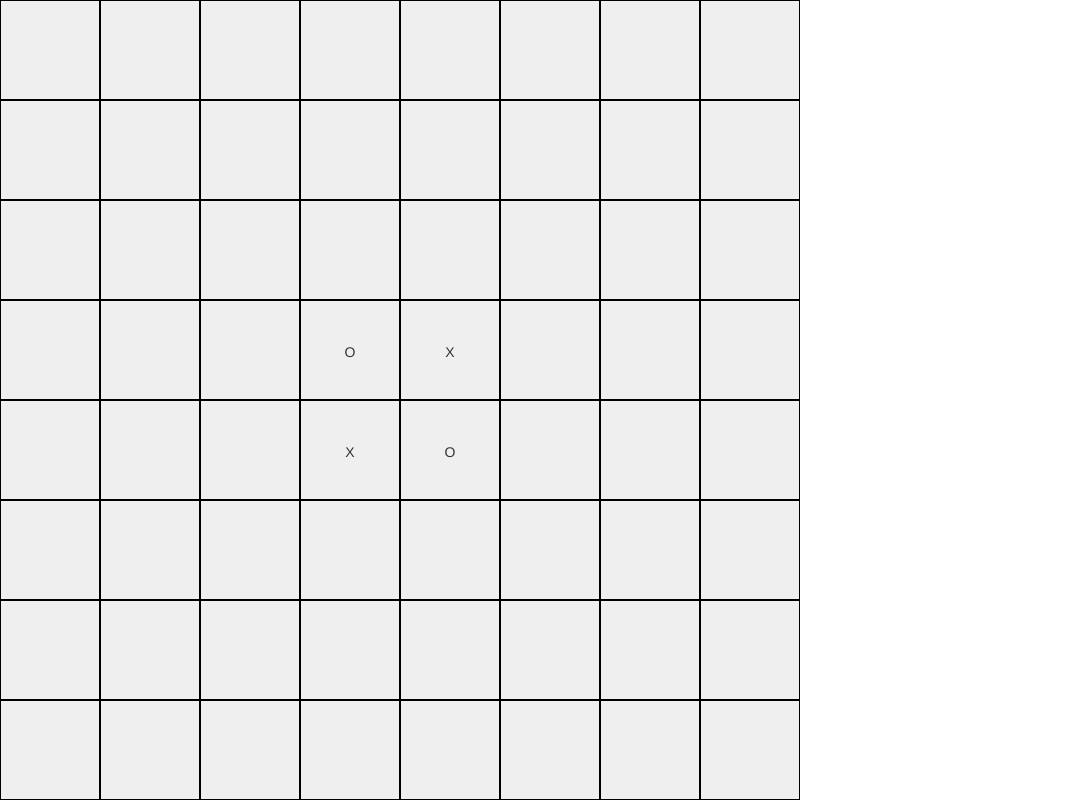
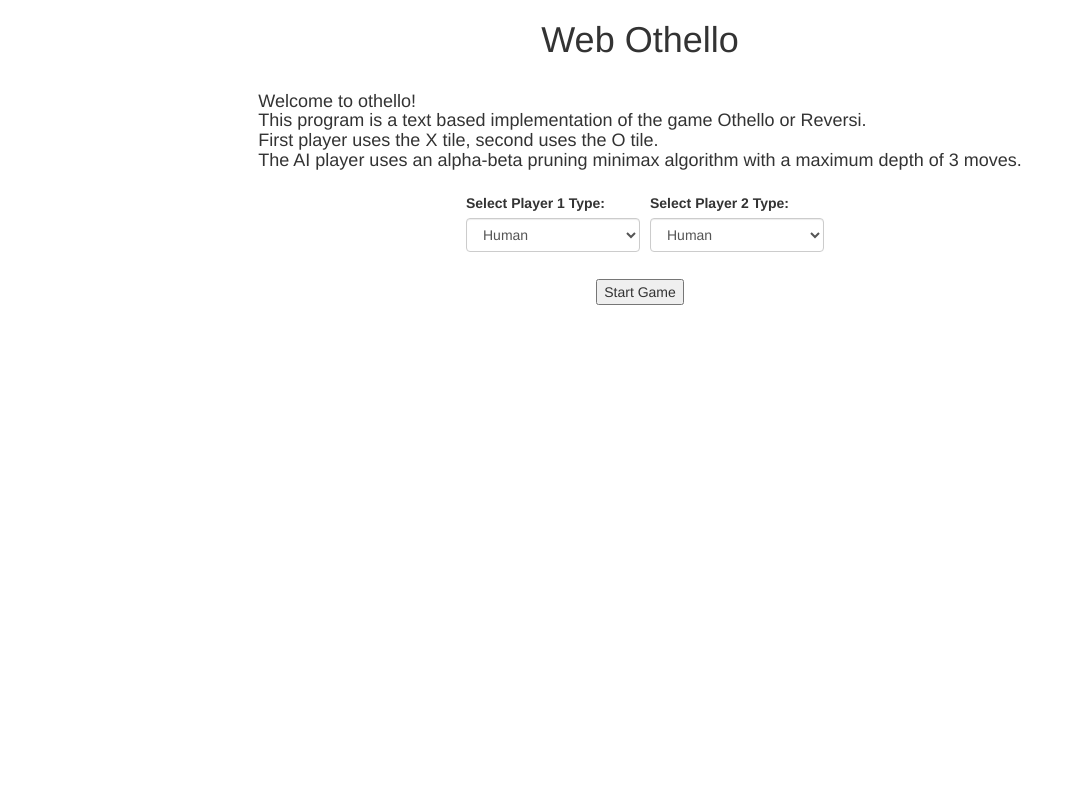
Before and after one commit to apmenard1993/othello, a Flask app: page / in a window 1280 px wide. Shown: the whole page, without its empty margins (0-1083 px from the left). Run offline with Flask 2, Linux system fonts and the light colour scheme; some libraries are stand-ins or nearby versions.

Commit message:
Add an actual landing page, player type selection, play game button, play game page.

```diff
--- a/server/index.py
+++ b/server/index.py
@@ -1,12 +1,22 @@
 from flask import Flask, render_template, request
 from flask_bootstrap import Bootstrap
 
+from game import Display
+from game.AI import AI
 from game.Board import Board, reset_board
+from game.Human import Human
+from game.Random import Random
 
 app = Flask(__name__)
 Bootstrap(app)
 board = Board()
 reset_board(board.boardArray)
+players = []
+player_types = {
+    "Human": Human,
+    "Computer (Random)": Random,
+    "Computer (AI)": AI,
+}
 
 
 def update(move_request):
@@ -18,10 +28,31 @@ def update(move_request):
 
 @app.route('/')
 def index():
-    # todo: save a UUID to a database (SQLite probably)
+    return render_template('index.html', title="Web Othello", welcomeText=Display.get_intro())
+
+
+@app.route('/startGame', methods=['POST'])
+def start_game():
+
+    print(request.form)
+    player_one_type = request.form['playerOneType']
+    player_two_type = request.form['playerTwoType']
+    global players
+    for i, p_type in enumerate([player_one_type, player_two_type]):
+        players.append(player_types.get(p_type))
+    print(players)
+    # todo: make this a UUID from/saved-to the database
     # create a new board state for that UUID
-    # render that board state
-    return render_template('index.html', gameArray=board.boardArray)
+    # return the UUID
+    return "THISISAUUID"
+
+
+@app.route('/playGame')
+def render_game():
+    game_id = request.args['id']
+    # todo: fetch game state for this UUID and render that
+    global board
+    return render_template('playGame.html', gameArray=board.boardArray)
 
 
 @app.route('/submitMove', methods=['POST'])
--- a/server/templates/index.html
+++ b/server/templates/index.html
@@ -8,36 +8,64 @@
 {% block content %}
     {{ super() }}
     <body>
-    <table height="800" width="800">
-        <tbody>
-        {% for i in range(0,8) %}
-            <tr>
-                {% for j in range(0,8) %}
-                    <td class="board-space">
-                        <button id="" type="button" onclick="on_click({{ i }}, {{ j }})" class="board-tile">
-                            {{ gameArray[i][j] }}
-                        </button>
-                    </td>
-                {% endfor %}
-            </tr>
-        {% endfor %}
-        </tbody>
+    <div class="layout">
 
-    </table>
+        <div class="center-block">
+            <h1>{{ title }}</h1>
+        </div>
+        <div class="center-block">
+            <h4>{{ welcomeText|safe }}</h4>
+        </div>
+        <div class="center-block">
+            <!--
+                select player 1
+            -->
+            <div class="form-group">
+                <label for="playerOneType">Select Player 1 Type:</label>
+                <select class="form-control" id="playerOneType">
+                    <option>Human</option>
+                    <option>Computer (Random)</option>
+                    <option>Computer (AI)</option>
+                </select>
+            </div>
+            <!--
+                select player 2
+            -->
+            <div class="form-group">
+                <label for="playerTwoType">Select Player 2 Type:</label>
+                <select class="form-control" id="playerTwoType">
+                    <option>Human</option>
+                    <option>Computer (Random)</option>
+                    <option>Computer (AI)</option>
+                </select>
+            </div>
+        </div>
+
+        <div class="center-block">
+            <button class="submit" type="submit" onclick="on_click()">Start Game</button>
+        </div>
+    </div>
     </body>
     </html>
 {% endblock %}
 {% block scripts %}
     {{ super() }}
     <script>
-        function on_click(i, j) {
+        function on_click() {
+            const playerOneType = $("#playerOneType");
+            console.log(playerOneType);
+            const playerTwoType = $("#playerTwoType");
+            console.log(playerTwoType);
             $.post(
-                '/submitMove',
-                {i, j}
-            ).done(() => {
-                window.location.reload()
-            }).fail(() => {
-                //pass
+                '/startGame',
+                {
+                    "playerOneType": playerOneType[0].value,
+                    "playerTwoType": playerTwoType[0].value
+                }
+            ).done(function (id) {
+                window.location = `/playGame?id=${id}`;
+            }).fail(function (e) {
+                console.error(e);
             });
         }
     </script>
@@ -45,17 +73,19 @@
 {% block styles %}
     {{ super() }}
     <style lang="scss">
-        .board-space {
-            text-align: center;
+        .layout {
+            display: flex;
+            flex-direction: column;
+        }
+        .center-block {
+            display: flex;
+            padding-bottom: 12px;
         }
 
-        .board-tile {
-            border: 1px solid black;
-            height: 100px;
-            width: 100px;
-            vertical-align: middle;
-            line-height: 100px;
+        .form-group {
+            width: auto;
+            margin-left: 10px;
+        }
 
-        }
     </style>
 {% endblock %}
```
Also changed, not shown: server/templates/playGame.html (added, +61 -0 lines).
